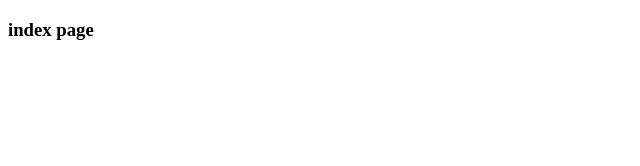
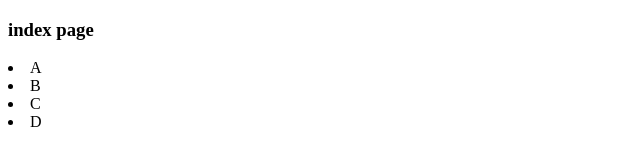
Before and after one commit to byunduri/hangi, a plain HTML site: page index.html in a window 1280 px wide. Shown: the full height of the page, 0-640 px from the left. Drawn offline with Linux system fonts and the light colour scheme.

Commit message:
master=>develop D

```diff
--- a/index.html
+++ b/index.html
@@ -7,5 +7,9 @@
 </head>
 <body>
     <h3>index page</h3>
+    <li>A</li>
+    <li>B</li>
+    <li>C</li>
+    <li>D</li>
 </body>
 </html>
```
